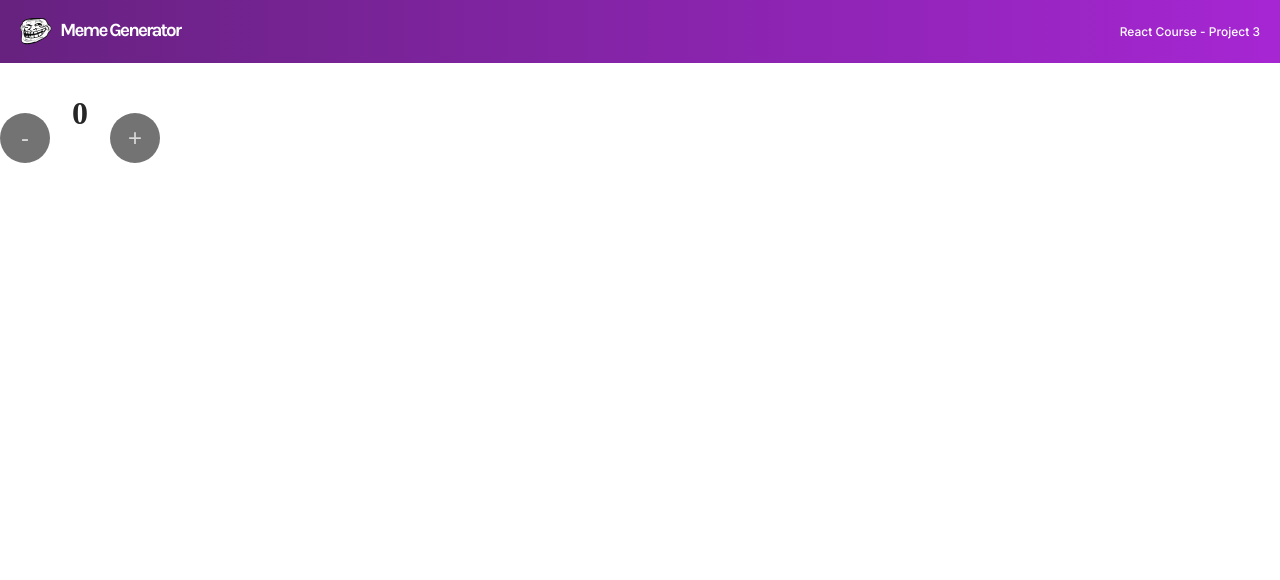
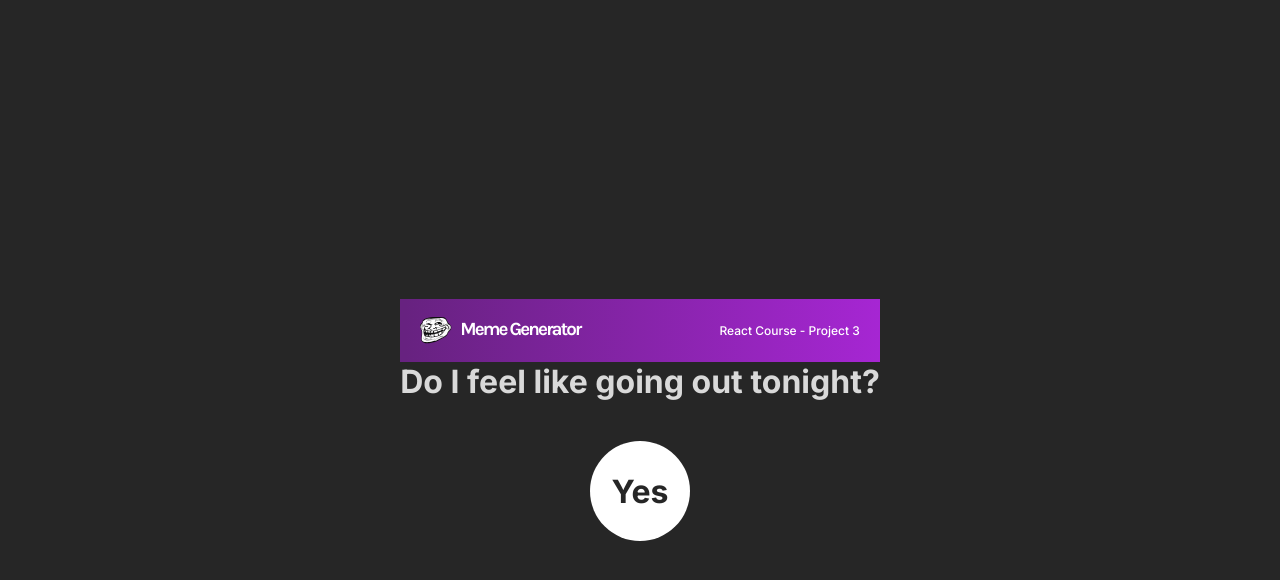
Before and after one commit to JD-R0driguez/react-play-ground, a React (Create React App) app in the folder api-mem-generator/: page / in a window 1280 px wide. Shown: the top 580 px of the page. Built offline with nearby package versions, Linux system fonts and the light colour scheme.

Commit message:
Ternary operator review

```diff
--- a/api-mem-generator/src/App.js
+++ b/api-mem-generator/src/App.js
@@ -15,16 +15,23 @@ function App(){
         setCounter(content => content + 1)
     }
 
+    const isGoingOut = true
+
+    let answer  // Use ternary here
+    if(isGoingOut === true) {
+        answer = "Yes"
+    } else {
+        answer = "No"
+    }
+
     return (
         <div>
             <Header />
-
-            <div className="counter">
-                <button onClick={handleClickMinus} className="counter--minus">-</button>
-                <div className="counter--count">
-                    <h1>{counter}</h1>
+            <div className="state">
+                <h1 className="state--title">Do I feel like going out tonight?</h1>
+                <div className="state--value">
+                    <h1>{answer}</h1>
                 </div>
-                <button onClick={handleClickPlus}className="counter--plus">+</button>
             </div>
             {/* <MemeBox /> */}
         </div>
--- a/api-mem-generator/src/styles.css
+++ b/api-mem-generator/src/styles.css
@@ -1,29 +1,27 @@
-.counter {
+body {
+    margin: 0;
+    font-family: 'Inter', sans-serif;
+    background-color: #262626;
+    color: #D9D9D9;
+    padding: 20px;
+    height: 100vh;
     display: flex;
-    align-items: flex-end;
+    justify-content: center;
+    align-items: center;
 }
 
-.counter > button {
-    height: 50px;
-    width: 50px;
-    border-radius: 50%;
-    border: none;
-    cursor: pointer;
-    background-color: #737373;
-    color: #D9D9D9;
-    font-size: 1.5rem;
+.state {
+    display: flex;
+    flex-direction: column;
+    align-items: center;
 }
 
-.counter > button:hover {
-    background-color: #404040;
-    color: #D9D9D9;
+.state--title {
+    text-align: center;
+    margin-bottom: 40px;
 }
 
-.counter > button:focus {
-    outline: none;
-}
-
-.counter--count {
+.state--value {
     background-color: white;
     height: 100px;
     width: 100px;
@@ -32,13 +30,5 @@
     justify-content: center;
     align-items: center;
     color: #262626;
+    cursor: pointer;
 }
-
-.counter--plus {
-    margin-left: -20px;
-}
-
-.counter--minus {
-    margin-right: -20px;
-    z-index: 1;
-}
```
